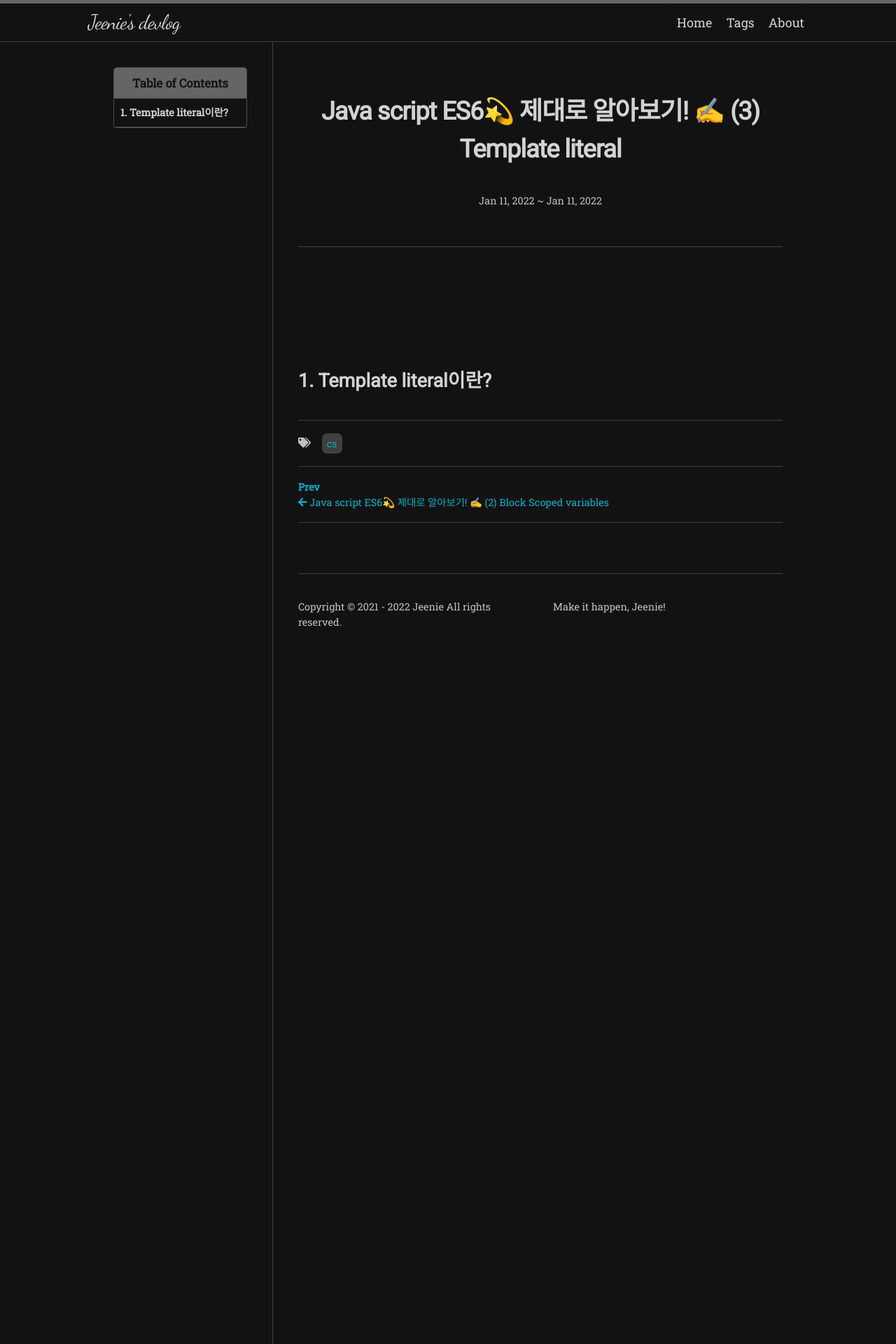
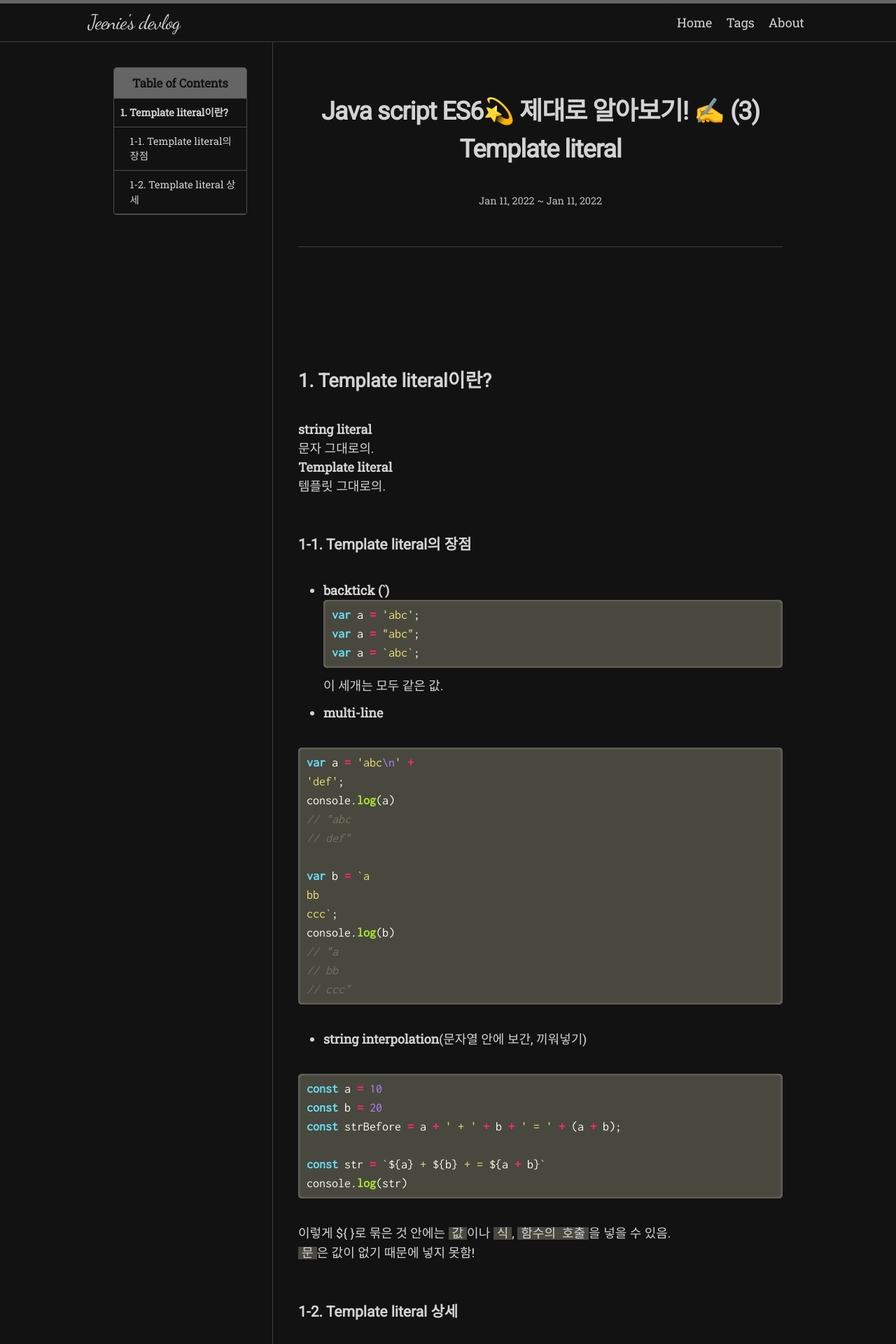
Before and after one commit to dev-Jeenie/dev-Jeenie.github.io, a Jekyll site: the page built from _posts/2022-01-09-javascript-es6-3.md, in a window 1280 px wide. Shown: the top 1920 px of the page at 70% size. Built offline with Jekyll 4.4.1, drawn with Linux system fonts in a browser that asks for light colours; nearby versions of some CDN libraries; some web fonts are replaced; our own code applies the rules of GitHub Pages for plain Markdown files; some of the changed text lies outside the part shown.

Commit message:
post es6-3

````diff
--- a/_posts/2022-01-09-javascript-es6-3.md
+++ b/_posts/2022-01-09-javascript-es6-3.md
@@ -15,3 +15,120 @@ last_modified_at: 2022-01-11
 ![]()
 
 ## 1. Template literal이란?
+
+
+**string literal** <br/>
+: 문자 그대로의. <br/>
+
+**Template literal** <br/>
+: 템플릿 그대로의. <br/>
+
+### 1-1. Template literal의 장점
+
+- **backtick (`)**
+  ```js
+  var a = 'abc';
+  var a = "abc";
+  var a = `abc`;
+  ```
+
+  이 세개는 모두 같은 값. <br/>
+
+- **multi-line**
+
+```js
+var a = 'abc\n' +
+'def';
+console.log(a)
+// "abc
+// def"
+
+var b = `a
+bb
+ccc`;
+console.log(b)
+// "a
+// bb
+// ccc"
+```
+
+
+- **string interpolation**(문자열 안에 보간, 끼워넣기)
+
+```js
+const a = 10
+const b = 20
+const strBefore = a + ' + ' + b + ' = ' + (a + b);
+
+const str = `${a} + ${b} + = ${a + b}`
+console.log(str)
+```
+이렇게 ${ }로 묶은 것 안에는 `값`이나 `식`, `함수의 호출`을 넣을 수 있음.<br/>
+`문`은 값이 없기 때문에 넣지 못함!<br/>
+
+
+### 1-2. Template literal 상세
+
+- 1) multi-line의 경우 들여쓰기에 주의해야함.
+
+```js
+var a = 'abc\n' +
+            'def';
+console.log(a)
+// "abc
+// def"
+
+var b = `a
+  bb
+    ccc`;
+console.log(b)
+// "a
+//   bb
+//    ccc"
+```
+들여쓰기하면 그대로 출력된다
+
+함수에서 문제가 될 수 있음.
+
+```js
+const f = function () {
+  const a = `abc
+    def
+    ghij`;
+console.log(a)
+}
+f()
+// 결과
+//  abc
+//     def
+//     ghij
+
+```
+
+함수를 실행하면 들여쓰기가 그대로 출력된다.<br/>
+
+
+```js
+const f = function () {
+  const a = `abc\n`+
+    `def`+
+    `ghij`;
+console.log(a)
+}
+f()
+// 결과
+//  abc
+//  def
+//  ghij
+
+```
+
+기존처럼 사용하면 들여쓰기 문제 해결.<br/>
+여전희 백틱 안에서는 보간을 사용할 수 있음.<br/>
+
+- 2) 결국 문자열이라 자동으로 toString 처리된다
+
+```js
+console.log(`${[0,1,2]})`)
+// 결과 '0,1,2'
+```
````
